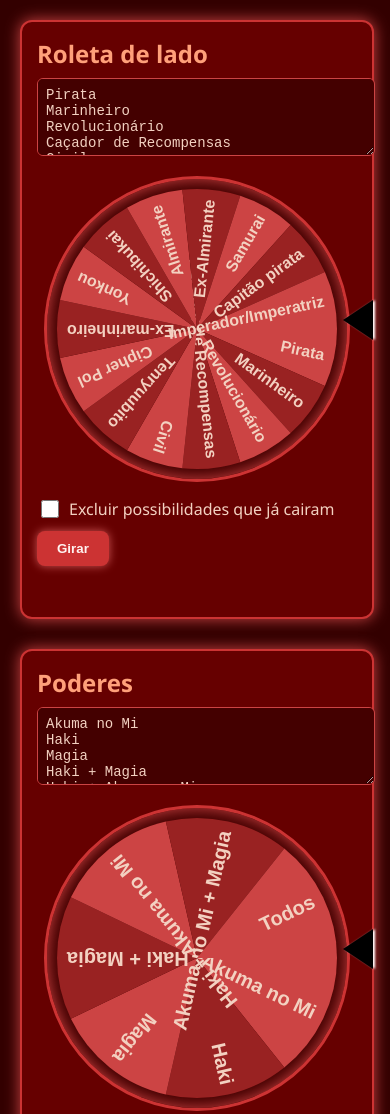
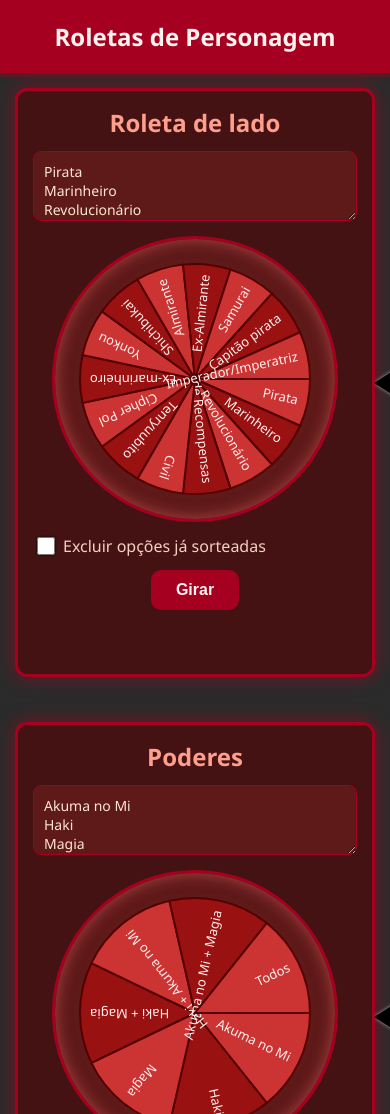
Before and after one commit to BaudsonComB/Roleta-de-personagens, a plain HTML site: page index.html in a window 390 px wide. Shown: the top 1114 px of the page. Drawn offline with Linux system fonts and the light colour scheme.

Commit message:
Add files via upload

```diff
--- a/index.html
+++ b/index.html
@@ -5,87 +5,131 @@
 <meta name="viewport" content="width=device-width, initial-scale=1" />
 <title>Roletas de Personagem</title>
 <style>
+  /* Reset básico */
+  * {
+    box-sizing: border-box;
+  }
+
   body {
-    background: #330000;
+    margin: 0;
+    font-family: 'Segoe UI', Tahoma, Geneva, Verdana, sans-serif;
+    background-color: #2b2b2b; /* fundo cinza escuro */
     color: #f3d1c1;
-    font-family: 'Segoe UI', Tahoma, Geneva, Verdana, sans-serif;
-    margin: 20px;
+    min-height: 100vh;
+    display: flex;
+    flex-direction: column;
+  }
+
+  header {
+    background-color: #a60020; /* carmesim forte */
+    padding: 20px 30px;
+    text-align: center;
+    font-weight: 700;
+    font-size: 24px;
+    color: #fff3f0;
+    box-shadow: 0 2px 6px rgba(166,0,32,.8);
+  }
+
+  main {
+    flex: 1;
+    padding: 20px 30px;
+    display: flex;
+    flex-wrap: wrap;
+    gap: 20px;
+    justify-content: center;
   }
 
   .roleta-container {
-    background: #660000;
-    border: 2px solid #cc3333;
+    background: #441212; /* vermelho escuro bem forte */
+    border: 3px solid #a60020;
     border-radius: 12px;
-    padding: 15px;
-    margin-bottom: 30px;
+    padding: 15px 20px 25px;
     width: 320px;
-    position: relative; /* pra seta absoluta */
-    box-shadow: 0 0 15px #cc4444;
+    box-shadow: 0 0 18px #a60020aa;
+    position: relative;
+    display: flex;
+    flex-direction: column;
+    align-items: center;
   }
 
   h2 {
-    margin: 0 0 8px 0;
+    margin: 0 0 12px;
     font-weight: 700;
-    color: #ffa07a;
+    color: #ff9e8c;
+    user-select: none;
   }
 
   textarea {
     width: 100%;
-    height: 60px;
+    height: 70px;
     resize: vertical;
-    background: #440000;
-    border: 1px solid #cc4444;
-    color: #f3d1c1;
-    padding: 8px;
-    border-radius: 6px;
+    background: #5e1919;
+    border: 1px solid #a60020;
+    color: #ffe6d1;
+    padding: 10px;
+    border-radius: 8px;
     font-size: 14px;
+    font-family: 'Segoe UI', Tahoma, Geneva, Verdana, sans-serif;
+    margin-bottom: 15px;
+    transition: border-color 0.3s;
+  }
+  textarea:focus {
+    border-color: #ff5c5c;
+    outline: none;
   }
 
   canvas {
+    border-radius: 50%;
+    border: 3px solid #a60020;
+    box-shadow: inset 0 0 16px #ff6f6f80;
+    background-color: #5e1919;
     display: block;
-    margin: 15px auto;
-    background: #440000;
-    border-radius: 50%;
-    border: 3px solid #cc3333;
-    box-shadow: inset 0 0 15px #cc4444;
+    margin-bottom: 12px;
   }
 
   .checkbox-container {
+    width: 100%;
     display: flex;
     align-items: center;
-    margin-bottom: 10px;
+    margin-bottom: 12px;
     user-select: none;
   }
 
   .checkbox-container input[type="checkbox"] {
-    margin-right: 10px;
+    margin-right: 8px;
     width: 18px;
     height: 18px;
     cursor: pointer;
+    filter: drop-shadow(0 0 1px black);
   }
 
   button {
-    background-color: #cc3333;
+    background-color: #a60020;
     border: none;
-    padding: 10px 20px;
+    padding: 11px 25px;
     color: #fff3f0;
     font-weight: 700;
-    border-radius: 8px;
+    border-radius: 10px;
     cursor: pointer;
-    transition: background-color 0.25s;
-    box-shadow: 0 0 10px #cc5555;
+    font-size: 16px;
+    transition: background-color 0.25s ease;
+    user-select: none;
   }
   button:hover {
-    background-color: #ff6666;
+    background-color: #ff4a4a;
+  }
+  button:active {
+    transform: scale(0.96);
   }
 
   .result {
-    margin-top: 12px;
+    margin-top: 15px;
     font-weight: 700;
     font-size: 18px;
-    color: #ffbb99;
+    color: #ffbbb1;
     min-height: 24px;
     text-align: center;
+    user-select: text;
   }
 
   /* Seta preta estilizada na borda direita da roleta */
@@ -93,25 +137,47 @@
     position: absolute;
     width: 0;
     height: 0;
-    border-top: 20px solid transparent;
-    border-bottom: 20px solid transparent;
-    border-right: 30px solid black; /* ponta preta */
-    filter: drop-shadow(2px 0 1px white); /* contorno branco tipo sombra */
+    border-top: 22px solid transparent;
+    border-bottom: 22px solid transparent;
+    border-right: 34px solid black;
+    filter: drop-shadow(2px 0 2px white);
     top: 50%;
-    right: -1px; /* um pouco pra fora da borda direita */
+    right: -1px;
     transform: translateY(-50%);
     pointer-events: none;
     z-index: 10;
     transition: transform 0.5s ease-out;
   }
+
+  /* Responsividade */
+  @media (max-width: 700px) {
+    main {
+      justify-content: center;
+      padding: 15px 10px;
+    }
+    .roleta-container {
+      width: 100%;
+      max-width: 360px;
+      margin-bottom: 25px;
+      padding: 15px 15px 25px;
+    }
+    .seta-indicadora {
+      right: -30px;
+      border-top: 18px solid transparent;
+      border-bottom: 18px solid transparent;
+      border-right: 28px solid black;
+    }
+  }
 </style>
 </head>
 <body>
 
-<div id="roletas"></div>
+<header>Roletas de Personagem</header>
+
+<main id="roletas"></main>
 
 <script>
-  // Dados iniciais com opções para cada roleta
+  // Dados iniciais para as roletas
   const dados = [
     {
       titulo: 'Roleta de lado',
@@ -242,9 +308,9 @@
         'Kira Kira no Mi: Modelo Cristal',
         'Suke Suke no Mi: Modelo Invisibilidade',
         'Awa Awa no Mi: Modelo Bolha Gigante',
-        'Bomu Bomu no Mi: Modelo Bomba Poderosa',
+        'Bomu Bomu no Mi: Modelo Explosão',
         'Kumo Kumo no Mi: Modelo Aranha Gigante',
-        'Neko Neko no Mi: Modelo Leopardo Negro',
+        'Neko Neko no Mi: Modelo Gato Selvagem',
         'Hito Hito no Mi: Modelo Humanoide',
         'Hebi Hebi no Mi: Modelo Cobra Real',
         'Ryu Ryu no Mi: Modelo Dragão Vermelho',
@@ -344,204 +410,200 @@
         'Anão',
         'Ciborgue',
         'Semi-ciborgue',
-        'Meio-lunariano',
-        'Robô',
-        'Braços longos',
-        'Pernas longas'
+        'Ciborgue avançado',
+        'Metamorfose',
+        'Zoan',
+        'Tritão Zoan',
+        'Dragão',
+        'Metamórfico',
+        'Fada',
+        'Demônio',
+        'Outro'
       ]
     }
   ];
 
-  // Estado das opções já usadas para exclusão
   const opcoesUsadas = dados.map(() => new Set());
 
-  const roletasDiv = document.getElementById('roletas');
+  // Cria roleta, textarea, checkbox, botão e resultado
+  function criarRoleta(item, index) {
+    const container = document.createElement('section');
+    container.className = 'roleta-container';
 
-  function criarRoleta(item, index) {
-    const container = document.createElement('div');
-    container.className = 'roleta-container';
-    container.style.position = 'relative';
-
+    // Título
     const titulo = document.createElement('h2');
     titulo.textContent = item.titulo;
+    container.appendChild(titulo);
 
+    // Textarea para editar opções
     const textarea = document.createElement('textarea');
     textarea.value = item.opcoes.join('\n');
-    textarea.oninput = () => {
-      item.opcoes = textarea.value.split('\n').map(x => x.trim()).filter(x => x.length > 0);
-      opcoesUsadas[index] = new Set(); // reseta exclusão quando muda lista
-      angulos[index] = 0;
-      rodando[index] = false;
-      desenharRoleta(index, item.opcoes, angulos[index]);
-      document.getElementById('resultado-' + index).innerText = '';
-    };
+    textarea.rows = 4;
+    textarea.spellcheck = false;
+    textarea.addEventListener('input', () => {
+      item.opcoes = textarea.value
+        .split('\n')
+        .map(s => s.trim())
+        .filter(s => s.length > 0);
+      opcoesUsadas[index].clear();
+      desenharRoleta(index, item.opcoes, 0);
+      document.getElementById('resultado-' + index).textContent = '';
+    });
+    container.appendChild(textarea);
 
+    // Canvas da roleta
     const canvas = document.createElement('canvas');
-    canvas.width = 300;
-    canvas.height = 300;
+    canvas.width = 280;
+    canvas.height = 280;
     canvas.id = 'canvas-' + index;
+    container.appendChild(canvas);
 
-    const checkboxContainer = document.createElement('div');
-    checkboxContainer.className = 'checkbox-container';
+    // Seta indicadora preta fixa na borda direita
+    const seta = document.createElement('div');
+    seta.className = 'seta-indicadora';
+    container.appendChild(seta);
+
+    // Checkbox para excluir opções já sorteadas
+    const checkboxDiv = document.createElement('label');
+    checkboxDiv.className = 'checkbox-container';
     const checkbox = document.createElement('input');
     checkbox.type = 'checkbox';
     checkbox.id = 'excluir-' + index;
-    checkboxContainer.appendChild(checkbox);
-    const label = document.createElement('label');
-    label.htmlFor = 'excluir-' + index;
-    label.innerText = 'Excluir possibilidades que já cairam';
-    checkboxContainer.appendChild(label);
+    checkboxDiv.appendChild(checkbox);
+    checkboxDiv.appendChild(document.createTextNode('Excluir opções já sorteadas'));
+    container.appendChild(checkboxDiv);
 
-    const botao = document.createElement('button');
-    botao.innerText = 'Girar';
-    botao.onclick = () => girarRoleta(index);
+    // Botão girar
+    const btn = document.createElement('button');
+    btn.textContent = 'Girar';
+    btn.onclick = () => girarRoleta(index);
+    container.appendChild(btn);
 
+    // Resultado do sorteio
     const resultado = document.createElement('div');
+    resultado.className = 'result';
     resultado.id = 'resultado-' + index;
-    resultado.className = 'result';
-
-    const seta = document.createElement('div');
-    seta.className = 'seta-indicadora';
-    seta.id = 'seta-' + index;
-
-    container.appendChild(titulo);
-    container.appendChild(textarea);
-    container.appendChild(canvas);
-    container.appendChild(seta);
-    container.appendChild(checkboxContainer);
-    container.appendChild(botao);
     container.appendChild(resultado);
 
-    roletasDiv.appendChild(container);
+    document.getElementById('roletas').appendChild(container);
 
-    angulos[index] = 0;
-    rodando[index] = false;
-
+    // Desenha roleta inicialmente
     desenharRoleta(index, item.opcoes, 0);
   }
 
-  // Ajusta tamanho da fonte de acordo com número de opções
-  function tamanhoFonte(qtd) {
-    if (qtd <= 10) return 20;
-    if (qtd <= 20) return 16;
-    if (qtd <= 40) return 12;
-    if (qtd <= 80) return 10;
-    return 8;
-  }
-
-  function desenharRoleta(idx, opcoes, anguloInicial) {
-    const canvas = document.getElementById('canvas-' + idx);
+  // Função para desenhar a roleta no canvas
+  function desenharRoleta(index, opcoes, angulo) {
+    const canvas = document.getElementById('canvas-' + index);
     if (!canvas) return;
     const ctx = canvas.getContext('2d');
     const cx = canvas.width / 2;
     const cy = canvas.height / 2;
-    const raio = Math.min(cx, cy) - 10;
+    const raio = Math.min(cx, cy) - 25;
 
     ctx.clearRect(0, 0, canvas.width, canvas.height);
+
+    const n = opcoes.length;
+    if (n === 0) return;
+
+    const anguloPorOpcao = (2 * Math.PI) / n;
+
     ctx.save();
     ctx.translate(cx, cy);
-    ctx.rotate(anguloInicial);
-
-    const n = opcoes.length;
-    const angulo = (2 * Math.PI) / n;
-    const fontSize = tamanhoFonte(n);
-    ctx.font = `bold ${fontSize}px Arial`;
-    ctx.textAlign = 'right';
-    ctx.textBaseline = 'middle';
+    ctx.rotate(angulo);
+    ctx.translate(-cx, -cy);
 
     for (let i = 0; i < n; i++) {
-      // Cor carmesim em tons alternados
-      ctx.fillStyle = i % 2 === 0 ? '#cc4444' : '#992222';
       ctx.beginPath();
-      ctx.moveTo(0, 0);
-      ctx.arc(0, 0, raio, i * angulo, (i + 1) * angulo);
-      ctx.closePath();
+      ctx.moveTo(cx, cy);
+      ctx.fillStyle = i % 2 === 0 ? '#cc3333' : '#991111';
+      ctx.strokeStyle = '#550000';
+      ctx.lineWidth = 2;
+      ctx.arc(cx, cy, raio, i * anguloPorOpcao, (i + 1) * anguloPorOpcao);
+      ctx.lineTo(cx, cy);
       ctx.fill();
+      ctx.stroke();
 
       // Texto no meio da fatia
-      ctx.fillStyle = '#f3d1c1';
       ctx.save();
-      ctx.rotate(i * angulo + angulo / 2);
-      ctx.fillText(opcoes[i], raio - 10, 0);
+      const meioAngulo = (i + 0.5) * anguloPorOpcao;
+      ctx.translate(cx, cy);
+      ctx.rotate(meioAngulo);
+      ctx.fillStyle = '#fff3f0';
+      ctx.font = '13px Segoe UI';
+      ctx.textAlign = 'right';
+      ctx.textBaseline = 'middle';
+      let texto = opcoes[i];
+      if (texto.length > 22) texto = texto.slice(0, 19) + '...';
+      ctx.fillText(texto, raio - 10, 0);
       ctx.restore();
     }
+
     ctx.restore();
   }
 
-  const angulos = [];
-  const rodando = [];
+  // Controle de animação e estado
+  const angulos = dados.map(() => 0);
+  const rodando = dados.map(() => false);
 
-  function calcularEscolha(idx, opcoesAtuais) {
-    const total = opcoesAtuais.length;
-    // Calcula índice baseado no ângulo atual
-    // A roleta para com angulo angulos[idx]
-    let anguloAtual = angulos[idx] % (2 * Math.PI);
-    if (anguloAtual < 0) anguloAtual += 2 * Math.PI;
-    const anguloPorOpcao = 2 * Math.PI / total;
-    // Invertido porque rotação é no sentido horário
-    let indice = Math.floor(((2 * Math.PI) - anguloAtual) / anguloPorOpcao) % total;
-    return opcoesAtuais[indice];
-  }
+  function girarRoleta(index) {
+    if (rodando[index]) return;
 
-  function girarRoleta(idx) {
-    if (rodando[idx]) return;
-
-    const excluir = document.getElementById('excluir-' + idx).checked;
-    let opcoesAtuais = dados[idx].opcoes;
-
-    if (excluir) {
-      opcoesAtuais = opcoesAtuais.filter(o => !opcoesUsadas[idx].has(o));
-    }
-
-    if (opcoesAtuais.length < 2) {
-      alert('Faltam ao menos 2 opções para girar nessa roleta. Recarregue a página para resetar.');
+    const opcoes = dados[index].opcoes;
+    if (opcoes.length === 0) {
+      alert('Não há opções para essa roleta.');
       return;
     }
 
-    let velocidade = Math.random() * 0.3 + 0.25;
-    let desaceleracao = 0.005;
-    rodando[idx] = true;
-    document.getElementById('resultado-' + idx).innerText = '';
+    const excluir = document.getElementById('excluir-' + index).checked;
+    let opcoesValidas = opcoes.filter(o => !opcoesUsadas[index].has(o));
+    if (excluir && opcoesValidas.length === 0) {
+      alert('Todas as opções já foram usadas. Desmarque a exclusão ou edite as opções.');
+      return;
+    }
+    if (!excluir) opcoesValidas = opcoes;
 
-    const animar = () => {
-      if (velocidade <= 0) {
-        rodando[idx] = false;
-        const escolha = calcularEscolha(idx, opcoesAtuais);
-        document.getElementById('resultado-' + idx).innerText = `🎯 ${escolha}`;
+    rodando[index] = true;
+    const canvas = document.getElementById('canvas-' + index);
+    const ctx = canvas.getContext('2d');
 
-        // Posiciona a seta pra apontar a opção selecionada:
-        const total = opcoesAtuais.length;
-        const anguloPorOpcao = 360 / total;
-        const escolhaIndex = opcoesAtuais.indexOf(escolha);
+    // Escolhe aleatório válido
+    const escolhido = opcoesValidas[Math.floor(Math.random() * opcoesValidas.length)];
 
-        // Calcular rotação da seta (triângulo) para apontar para a fatia escolhida
-        // Queremos que a seta fique apontando para a fatia selecionada na borda direita (0°)
-        // Cada fatia tem anguloPorOpcao graus, a seta tem que rotacionar para alinhar com o centro da fatia
+    // Índice do escolhido
+    const indice = opcoes.indexOf(escolhido);
+    const n = opcoes.length;
+    const anguloPorOpcao = 2 * Math.PI / n;
 
-        // Como as fatias giram, a seta fixa está na borda direita (0°), então rotacionamos a seta para compensar a rotação da fatia
-        // A fatia escolhida tem centro em: (escolhaIndex + 0.5) * anguloPorOpcao
-        let rotacaoSeta = (escolhaIndex + 0.5) * anguloPorOpcao - 90; // -90 para alinhar na vertical
+    // Calcula ângulo de parada (5 voltas + alinhar fatia na seta)
+    const anguloParada = 2 * Math.PI * 5 + (2 * Math.PI - (indice + 0.5) * anguloPorOpcao);
 
-        const seta = document.getElementById('seta-' + idx);
-        seta.style.transform = `translateY(-50%)`;
+    const duracao = 4000;
+    const inicio = performance.now();
 
+    function animar(t) {
+      const elapsed = t - inicio;
+      if (elapsed >= duracao) {
+        angulos[index] = anguloParada % (2 * Math.PI);
+        desenharRoleta(index, opcoes, angulos[index]);
+        rodando[index] = false;
+        document.getElementById('resultado-' + index).textContent = escolhido;
         if (excluir) {
-          opcoesUsadas[idx].add(escolha);
+          opcoesUsadas[index].add(escolhido);
         }
         return;
       }
-
-      angulos[idx] += velocidade;
-      velocidade -= desaceleracao;
-      desenharRoleta(idx, opcoesAtuais, angulos[idx]);
+      const progresso = elapsed / duracao;
+      const ease = 1 - Math.pow(1 - progresso, 3);
+      angulos[index] = ease * anguloParada;
+      desenharRoleta(index, opcoes, angulos[index]);
       requestAnimationFrame(animar);
-    };
-
-    animar();
+    }
+    requestAnimationFrame(animar);
   }
 
-  // Inicializa roletas
-  dados.forEach((item, index) => criarRoleta(item, index));
+  // Criar as roletas ao carregar
+  dados.forEach((item, i) => criarRoleta(item, i));
 </script>
+
 </body>
 </html>
```
